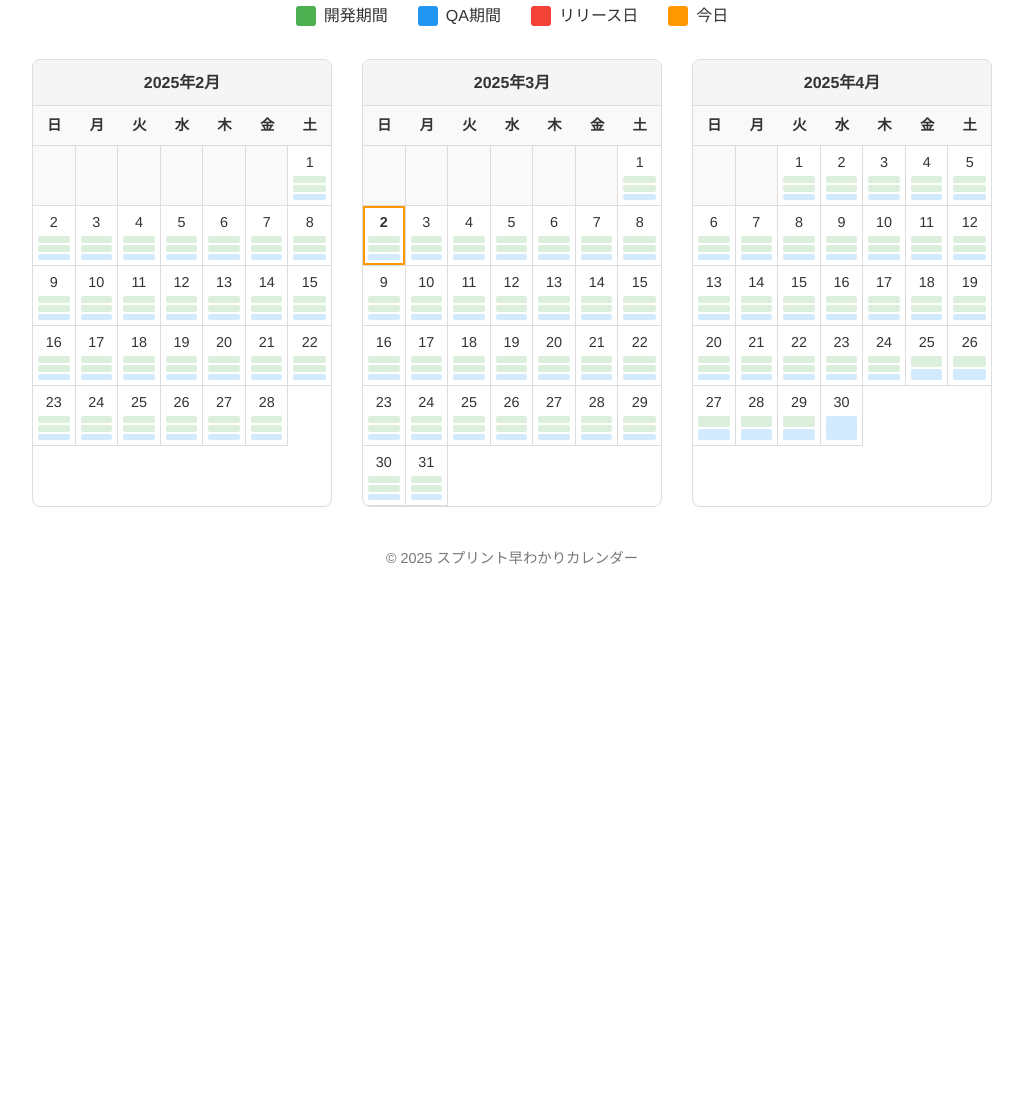
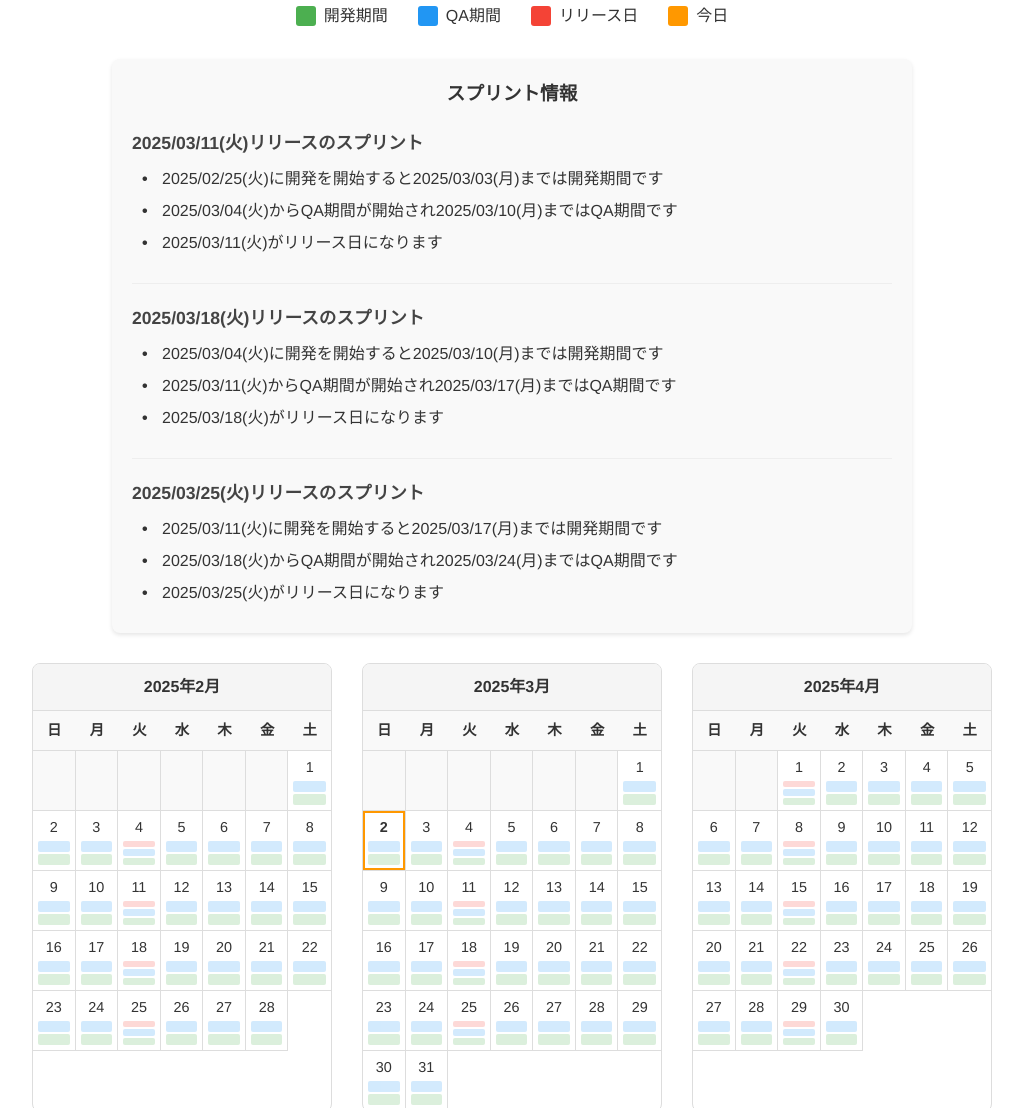
Before and after one commit to YuheiNakasaka/sprint-calendar, a website built with Vite: page index.html in a window 1280 px wide. Shown: the part 509-1617 px from the top of the page, without its empty margins (128-1151 px from the left). Before the commit the page ends 1099 px from the top, so only its background shows below. Built offline with nearby package versions, Linux system fonts and the light colour scheme.

Commit message:
feat: スプリント計算ロジックを修正し、README.mdの具体例に合わせて実装

```diff
--- a/index.html
+++ b/index.html
@@ -64,6 +64,10 @@
       </div>
     </section>
 
+    <section id="sprint-info" class="sprint-info">
+      <!-- スプリント情報がここに動的に生成されます -->
+    </section>
+
     <section id="calendar-container" class="calendar-container">
       <!-- カレンダーがここに動的に生成されます -->
     </section>
--- a/src/components/calendar.ts
+++ b/src/components/calendar.ts
@@ -1,5 +1,8 @@
 /**
  * カレンダー表示コンポーネント
+ *
+ * このコンポーネントは、スプリント期間情報を元にカレンダーを生成し、
+ * 各日付のスプリント期間タイプを視覚的に表示します。
  */
 import {
   getFirstDayOfMonth,
@@ -9,7 +12,8 @@ import {
   createDate,
   isToday,
   getMonthName,
-  getDayOfWeekName
+  getDayOfWeekName,
+  formatDate
 } from '../lib/date-utils';
 import { CalendarConfig } from '../lib/params';
 import { SprintPeriod, getAllPeriodsForDate, PeriodType, PeriodInfo } from '../lib/sprint-calc';
@@ -190,7 +194,7 @@ export function renderCalendar(container: HTMLElement, months: CalendarMonth[]):
           const periodElement = document.createElement('div');
           periodElement.className = `period ${period.type}`;
           periodElement.setAttribute('data-sprint-id', period.sprintId);
-          periodElement.setAttribute('title', `${period.type.toUpperCase()} - ${period.sprintId}`);
+          periodElement.setAttribute('title', period.tooltip);
           periodsElement.appendChild(periodElement);
         });
 
--- a/src/lib/params.ts
+++ b/src/lib/params.ts
@@ -18,9 +18,9 @@ export interface CalendarConfig {
  * デフォルトのカレンダー設定
  */
 const DEFAULT_CONFIG: CalendarConfig = {
-  startDayOfWeek: 1,     // デフォルトは月曜日
-  developmentDays: 10,   // デフォルトの開発期間は10日
-  qaDays: 5,             // デフォルトのQA期間は5日
+  startDayOfWeek: 2,     // デフォルトは火曜日
+  developmentDays: 7,   // デフォルトの開発期間は7日
+  qaDays: 7,             // デフォルトのQA期間は7日
   displayMonths: 3,      // デフォルトの表示月数は3ヶ月
   centerDate: new Date() // デフォルトでは今日を中央に表示
 };
--- a/src/lib/sprint-calc.ts
+++ b/src/lib/sprint-calc.ts
@@ -1,5 +1,18 @@
 /**
  * スプリント期間計算モジュール
+ *
+ * このモジュールは、スプリントの期間（開発期間、QA期間、リリース日）を計算するための
+ * 関数を提供します。
+ *
+ * 例：開発期間が7日間、QA期間も7日間、スプリント開始曜日が火曜日の場合
+ * - 2025/03/11(火)リリースのスプリント
+ *   - 2025/02/25(火)に開発を開始すると2025/03/03(月)までは開発期間
+ *   - 2025/03/04(火)からQA期間が開始され2025/03/10(月)まではQA期間
+ *   - 2025/03/11(火)がリリース日
+ * - 2025/03/18(火)リリースのスプリント
+ *   - 2025/03/04(火)に開発を開始すると2025/03/10(月)までは開発期間
+ *   - 2025/03/11(火)からQA期間が開始され2025/03/17(月)まではQA期間
+ *   - 2025/03/18(火)がリリース日
  */
 import { addDays, isSameDay, getDayOfWeek } from './date-utils';
 
@@ -39,13 +52,12 @@ export function getNearestDayOfWeek(dayOfWeek: number, baseDate: Date = new Date
  * スプリント期間を表すインターフェース
  */
 export interface SprintPeriod {
-  developmentStart: Date;
-  developmentEnd: Date;
-  qaStart: Date;
-  qaEnd: Date;
-  releaseDate: Date;
-  nextSprintStart: Date;
-  sprintId?: string; // スプリントを識別するためのID
+  developmentStart: Date;  // 開発期間の開始日
+  developmentEnd: Date;    // 開発期間の終了日
+  qaStart: Date;           // QA期間の開始日
+  qaEnd: Date;             // QA期間の終了日
+  releaseDate: Date;       // リリース日
+  sprintId: string;        // スプリントを識別するためのID（リリース日ベース）
 }
 
 /**
@@ -57,9 +69,10 @@ export type PeriodType = 'development' | 'qa' | 'release' | 'none';
  * 期間情報を表すインターフェース
  */
 export interface PeriodInfo {
-  type: PeriodType;
-  sprintId: string;
-  startDate: Date;
+  type: PeriodType;        // 期間タイプ
+  sprintId: string;        // スプリントID
+  releaseDate: Date;       // リリース日
+  tooltip: string;         // ツールチップに表示する情報
 }
 
 /**
@@ -78,12 +91,24 @@ export function getAllPeriodsForDate(date: Date, sprintPeriods: SprintPeriod[]):
   for (const sprint of sortedPeriods) {
     const type = getCurrentPeriodType(date, sprint);
     if (type !== 'none') {
-      const releaseDate = sprint.releaseDate;
-      const sprintId = `Sprint-${releaseDate.getFullYear()}/${releaseDate.getMonth() + 1}/${releaseDate.getDate()}`;
-
       // 既に3つの期間が登録されている場合はスキップ
       if (results.length >= 3) {
         continue;
+      }
+
+      // 期間情報を作成
+      const releaseDate = sprint.releaseDate;
+      const releaseDateStr = `${releaseDate.getFullYear()}/${String(releaseDate.getMonth() + 1).padStart(2, '0')}/${String(releaseDate.getDate()).padStart(2, '0')}`;
+      const sprintId = `Sprint-${releaseDateStr}`;
+
+      // ツールチップ情報を作成
+      let tooltip = `${releaseDateStr}リリースのスプリント - `;
+      if (type === 'development') {
+        tooltip += '開発期間';
+      } else if (type === 'qa') {
+        tooltip += 'QA期間';
+      } else if (type === 'release') {
+        tooltip += 'リリース日';
       }
 
       // 同じスプリントIDの期間が既に登録されている場合は更新
@@ -94,7 +119,8 @@ export function getAllPeriodsForDate(date: Date, sprintPeriods: SprintPeriod[]):
           results[existingIndex] = {
             type,
             sprintId,
-            startDate: sprint.developmentStart
+            releaseDate: sprint.releaseDate,
+            tooltip
           };
         }
       } else {
@@ -102,14 +128,22 @@ export function getAllPeriodsForDate(date: Date, sprintPeriods: SprintPeriod[]):
         results.push({
           type,
           sprintId,
-          startDate: sprint.developmentStart
+          releaseDate: sprint.releaseDate,
+          tooltip
         });
       }
     }
   }
 
-  // 期間の重なりを考慮して並び替え
+  // 期間の重なりを考慮して並び替え（リリース日の昇順、同じリリース日の場合は期間タイプの優先度順）
   results.sort((a, b) => {
+    // まずリリース日で比較
+    const dateCompare = a.releaseDate.getTime() - b.releaseDate.getTime();
+    if (dateCompare !== 0) {
+      return dateCompare;
+    }
+
+    // 同じリリース日の場合は期間タイプで比較
     const typeOrder = {
       development: 0,
       qa: 1,
@@ -139,23 +173,12 @@ export function calculateSprintPeriods(startDate: Date, devDays: number, qaDays:
   // QA期間の終了日はQA開始日 + QA日数 - 1
   const qaEnd = addDays(qaStart, qaDays - 1);
 
-  // スプリント開始曜日を取得
-  const startDayOfWeek = getDayOfWeek(startDate);
+  // リリース日はQA期間終了日の翌日
+  const releaseDate = addDays(qaEnd, 1);
 
-  // リリース日はQA期間終了後の直近のスプリント開始曜日
-  // QA期間終了日自体が開始曜日と同じ曜日である場合は、その日をリリース日にする
-  let releaseDate: Date;
-  if (getDayOfWeek(qaEnd) === startDayOfWeek) {
-    releaseDate = new Date(qaEnd);
-  } else {
-    // QA期間終了日の翌日から直近の開始曜日を探す
-    const dayAfterQaEnd = addDays(qaEnd, 1);
-    releaseDate = getNearestDayOfWeek(startDayOfWeek, dayAfterQaEnd, true);
-  }
-
-  // 次のスプリント開始日は現在のスプリントの開発期間の半分の時点
-  const nextSprintStartOffset = Math.floor(devDays / 2);
-  const nextSprintStart = addDays(startDate, nextSprintStartOffset);
+  // スプリントIDを生成
+  const releaseDateStr = `${releaseDate.getFullYear()}/${String(releaseDate.getMonth() + 1).padStart(2, '0')}/${String(releaseDate.getDate()).padStart(2, '0')}`;
+  const sprintId = `Sprint-${releaseDateStr}`;
 
   return {
     developmentStart: startDate,
@@ -163,7 +186,7 @@ export function calculateSprintPeriods(startDate: Date, devDays: number, qaDays:
     qaStart,
     qaEnd,
     releaseDate,
-    nextSprintStart
+    sprintId
   };
 }
 
@@ -180,14 +203,16 @@ export function getNextNSprints(startDate: Date, devDays: number, qaDays: number
   let currentStartDate = new Date(startDate);
 
   for (let i = 0; i < count; i++) {
+    // スプリント開始曜日を取得
+    const startDayOfWeek = getDayOfWeek(currentStartDate);
+
+    // スプリント期間を計算
     const period = calculateSprintPeriods(currentStartDate, devDays, qaDays);
     periods.push(period);
 
-    // スプリントIDを設定
-    period.sprintId = `Sprint-${period.releaseDate.getFullYear()}/${period.releaseDate.getMonth() + 1}/${period.releaseDate.getDate()}`;
-
-    // 次のスプリントの開始日を設定
-    currentStartDate = period.nextSprintStart;
+    // 次のスプリントの開始日を計算
+    // README.mdの例に基づいて、次のスプリントは前のスプリントのQA開始日と同じ日に開発を開始する
+    currentStartDate = new Date(period.qaStart);
   }
 
   return periods;
@@ -204,30 +229,25 @@ export function getNextNSprints(startDate: Date, devDays: number, qaDays: number
 export function getPreviousNSprints(startDate: Date, devDays: number, qaDays: number, count: number): SprintPeriod[] {
   const periods: SprintPeriod[] = [];
 
-  // 開発期間の半分の日数を計算
-  const halfDevDays = Math.floor(devDays / 2);
+  // 過去のスプリントを逆算
+  let previousStartDate = new Date(startDate);
 
-  // 最初のスプリントの開始日を計算
-  let firstStartDate = new Date(startDate);
+  // 現在のスプリントを計算
+  const currentSprint = calculateSprintPeriods(startDate, devDays, qaDays);
+  periods.push(currentSprint);
 
-  // count回分のスプリントを逆算
-  for (let i = 0; i < count; i++) {
-    firstStartDate = addDays(firstStartDate, -halfDevDays);
+  // 過去のスプリントを計算
+  for (let i = 1; i < count; i++) {
+    // 前のスプリントの開発開始日を計算
+    // 1週間ごとにスプリントが開始される場合、7日前が前のスプリントの開発開始日
+    previousStartDate = addDays(previousStartDate, -7);
+
+    const period = calculateSprintPeriods(previousStartDate, devDays, qaDays);
+    periods.push(period);
   }
 
-  // 最初のスプリントから順に計算
-  let currentStartDate = firstStartDate;
-  for (let i = 0; i < count; i++) {
-    const period = calculateSprintPeriods(currentStartDate, devDays, qaDays);
-
-    // スプリントIDを設定
-    period.sprintId = `Sprint-${period.releaseDate.getFullYear()}/${period.releaseDate.getMonth() + 1}/${period.releaseDate.getDate()}`;
-
-    periods.push(period);
-
-    // 次のスプリントの開始日を設定
-    currentStartDate = period.nextSprintStart;
-  }
+  // リリース日の昇順でソート
+  periods.sort((a, b) => a.releaseDate.getTime() - b.releaseDate.getTime());
 
   return periods;
 }
@@ -258,9 +278,9 @@ export function getCurrentPeriodType(date: Date, sprintPeriod: SprintPeriod): Pe
   const releaseDate = new Date(sprintPeriod.releaseDate);
   releaseDate.setHours(0, 0, 0, 0);
 
-  // 開発期間内かどうか
-  if (targetDate >= devStart && targetDate <= devEnd) {
-    return 'development';
+  // リリース日かどうか（最優先）
+  if (isSameDay(targetDate, releaseDate)) {
+    return 'release';
   }
 
   // QA期間内かどうか
@@ -268,9 +288,9 @@ export function getCurrentPeriodType(date: Date, sprintPeriod: SprintPeriod): Pe
     return 'qa';
   }
 
-  // リリース日かどうか
-  if (isSameDay(targetDate, releaseDate)) {
-    return 'release';
+  // 開発期間内かどうか
+  if (targetDate >= devStart && targetDate <= devEnd) {
+    return 'development';
   }
 
   return 'none';
--- a/src/main.ts
+++ b/src/main.ts
@@ -1,3 +1,19 @@
+/**
+ * スプリント早わかりカレンダー
+ *
+ * このアプリケーションは、アジャイル開発における各スプリントの期間
+ * （開発期間、QA期間、リリース日）を視覚的に表示します。
+ *
+ * 例：開発期間が7日間、QA期間も7日間、スプリント開始曜日が火曜日の場合
+ * - 2025/03/11(火)リリースのスプリント
+ *   - 2025/02/25(火)に開発を開始すると2025/03/03(月)までは開発期間
+ *   - 2025/03/04(火)からQA期間が開始され2025/03/10(月)まではQA期間
+ *   - 2025/03/11(火)がリリース日
+ * - 2025/03/18(火)リリースのスプリント
+ *   - 2025/03/04(火)に開発を開始すると2025/03/10(月)までは開発期間
+ *   - 2025/03/11(火)からQA期間が開始され2025/03/17(月)まではQA期間
+ *   - 2025/03/18(火)がリリース日
+ */
 import './styles/main.css';
 import { parseUrlParams, generateUrlWithParams } from './lib/params';
 import { calculateSprintPeriods, getNextNSprints, getPreviousNSprints, getNearestDayOfWeek } from './lib/sprint-calc';
@@ -29,8 +45,8 @@ function initApp() {
   // 表示する月数に必要なスプリント数を概算（前後の月も含める）
   const requiredSprints = Math.ceil(config.displayMonths * 31 / sprintCycleLength) * 2;
 
-  // 指定された曜日の直近の日付を計算
-  const startDate = getNearestDayOfWeek(config.startDayOfWeek);
+  // 指定された曜日の直近の過去の日付を計算
+  const startDate = getNearestDayOfWeek(config.startDayOfWeek, new Date(), false);
 
   // 過去のスプリント期間を計算
   const pastSprintPeriods = getPreviousNSprints(
@@ -88,6 +104,66 @@ function initApp() {
   } else {
     console.error('設定フォームが見つかりません');
   }
+
+  // スプリント情報の表示
+  displaySprintInfo(config.startDayOfWeek, config.developmentDays, config.qaDays);
+}
+
+/**
+ * スプリント情報を表示する
+ * @param startDayOfWeek スプリント開始曜日
+ * @param devDays 開発期間の日数
+ * @param qaDays QA期間の日数
+ */
+function displaySprintInfo(startDayOfWeek: number, devDays: number, qaDays: number): void {
+  // スプリント情報を表示するコンテナを取得
+  const infoContainer = document.getElementById('sprint-info');
+  if (!infoContainer) return;
+
+  // 現在の日付から直近の過去のスプリント開始曜日を取得
+  const startDate = getNearestDayOfWeek(startDayOfWeek, new Date(), false);
+
+  // 3つのスプリント期間を計算
+  const sprintPeriods = getNextNSprints(startDate, devDays, qaDays, 3);
+
+  // スプリント情報のHTMLを生成
+  let infoHTML = '<h3>スプリント情報</h3>';
+
+  sprintPeriods.forEach(sprint => {
+    const releaseDate = sprint.releaseDate;
+    const releaseDateStr = `${releaseDate.getFullYear()}/${String(releaseDate.getMonth() + 1).padStart(2, '0')}/${String(releaseDate.getDate()).padStart(2, '0')}`;
+
+    const devStartDate = sprint.developmentStart;
+    const devStartStr = `${devStartDate.getFullYear()}/${String(devStartDate.getMonth() + 1).padStart(2, '0')}/${String(devStartDate.getDate()).padStart(2, '0')}`;
+
+    const devEndDate = sprint.developmentEnd;
+    const devEndStr = `${devEndDate.getFullYear()}/${String(devEndDate.getMonth() + 1).padStart(2, '0')}/${String(devEndDate.getDate()).padStart(2, '0')}`;
+
+    const qaStartDate = sprint.qaStart;
+    const qaStartStr = `${qaStartDate.getFullYear()}/${String(qaStartDate.getMonth() + 1).padStart(2, '0')}/${String(qaStartDate.getDate()).padStart(2, '0')}`;
+
+    const qaEndDate = sprint.qaEnd;
+    const qaEndStr = `${qaEndDate.getFullYear()}/${String(qaEndDate.getMonth() + 1).padStart(2, '0')}/${String(qaEndDate.getDate()).padStart(2, '0')}`;
+
+    infoHTML += `
+      <div class="sprint-info-item">
+        <h4>${releaseDateStr}(${getDayOfWeekName(releaseDate.getDay())})リリースのスプリント</h4>
+        <ul>
+          <li>${devStartStr}(${getDayOfWeekName(devStartDate.getDay())})に開発を開始すると${devEndStr}(${getDayOfWeekName(devEndDate.getDay())})までは開発期間です</li>
+          <li>${qaStartStr}(${getDayOfWeekName(qaStartDate.getDay())})からQA期間が開始され${qaEndStr}(${getDayOfWeekName(qaEndDate.getDay())})まではQA期間です</li>
+          <li>${releaseDateStr}(${getDayOfWeekName(releaseDate.getDay())})がリリース日になります</li>
+        </ul>
+      </div>
+    `;
+  });
+
+  infoContainer.innerHTML = infoHTML;
+}
+
+// 曜日の名前を取得する関数
+function getDayOfWeekName(dayOfWeek: number): string {
+  const dayNames = ['日', '月', '火', '水', '木', '金', '土'];
+  return dayNames[dayOfWeek];
 }
 
 // DOMの読み込み完了時にアプリケーションを初期化
--- a/src/styles/main.css
+++ b/src/styles/main.css
@@ -106,6 +106,60 @@ button:hover {
 
 .color-box.today {
   background-color: var(--color-today);
+}
+
+/* スプリント情報のスタイル */
+.sprint-info {
+  max-width: 800px;
+  margin: 0 auto 30px;
+  padding: 20px;
+  background-color: #f9f9f9;
+  border-radius: 8px;
+  box-shadow: 0 2px 4px rgba(0, 0, 0, 0.1);
+}
+
+.sprint-info h3 {
+  text-align: center;
+  margin-bottom: 20px;
+  color: #333;
+}
+
+.sprint-info-item {
+  margin-bottom: 20px;
+  padding-bottom: 20px;
+  border-bottom: 1px solid #eee;
+}
+
+.sprint-info-item:last-child {
+  margin-bottom: 0;
+  padding-bottom: 0;
+  border-bottom: none;
+}
+
+.sprint-info-item h4 {
+  margin-bottom: 10px;
+  color: #444;
+  font-size: 1.1em;
+}
+
+.sprint-info-item ul {
+  list-style-type: none;
+  padding-left: 10px;
+}
+
+.sprint-info-item li {
+  margin-bottom: 8px;
+  line-height: 1.5;
+  position: relative;
+  padding-left: 20px;
+}
+
+.sprint-info-item li::before {
+  content: "•";
+  position: absolute;
+  left: 0;
+  color: var(--color-text);
+  font-weight: bold;
 }
 
 .calendar-container {
```
Also changed, not shown: README.md.
